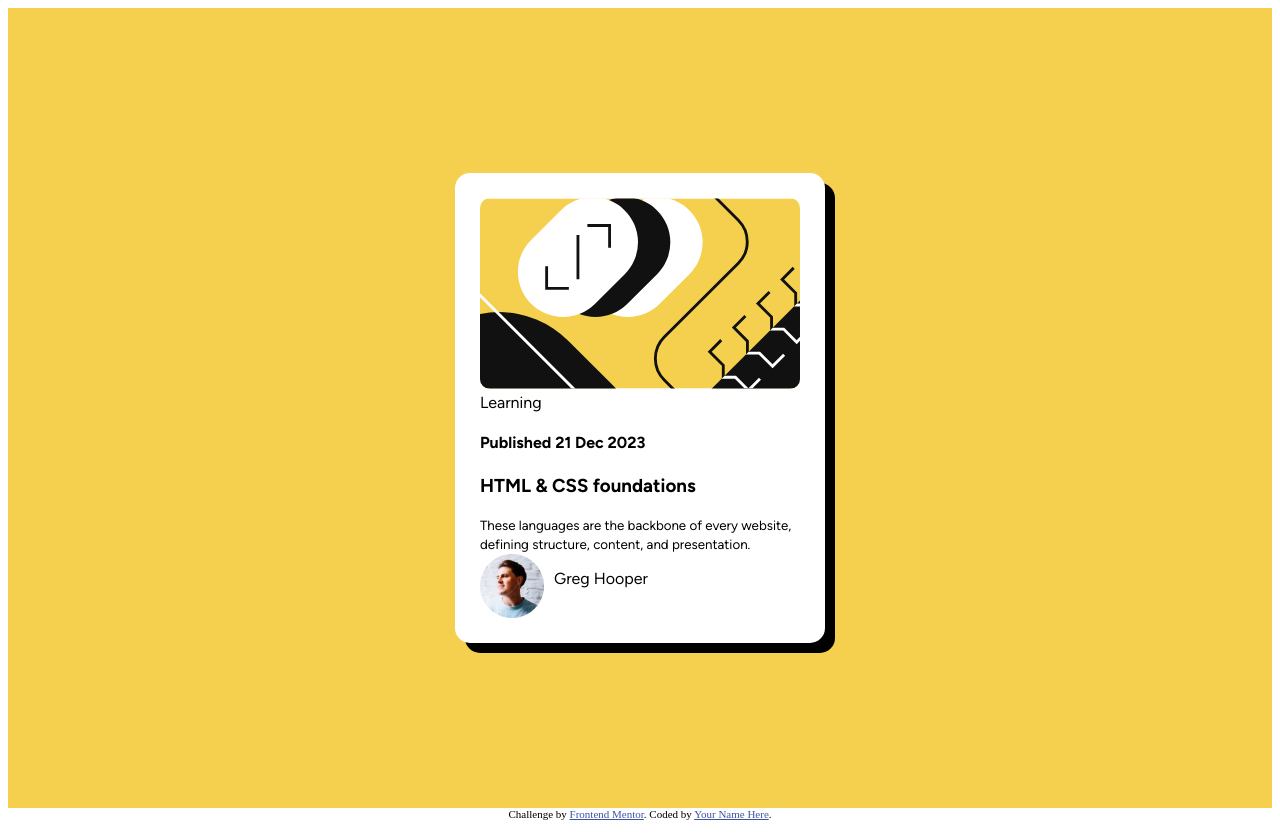
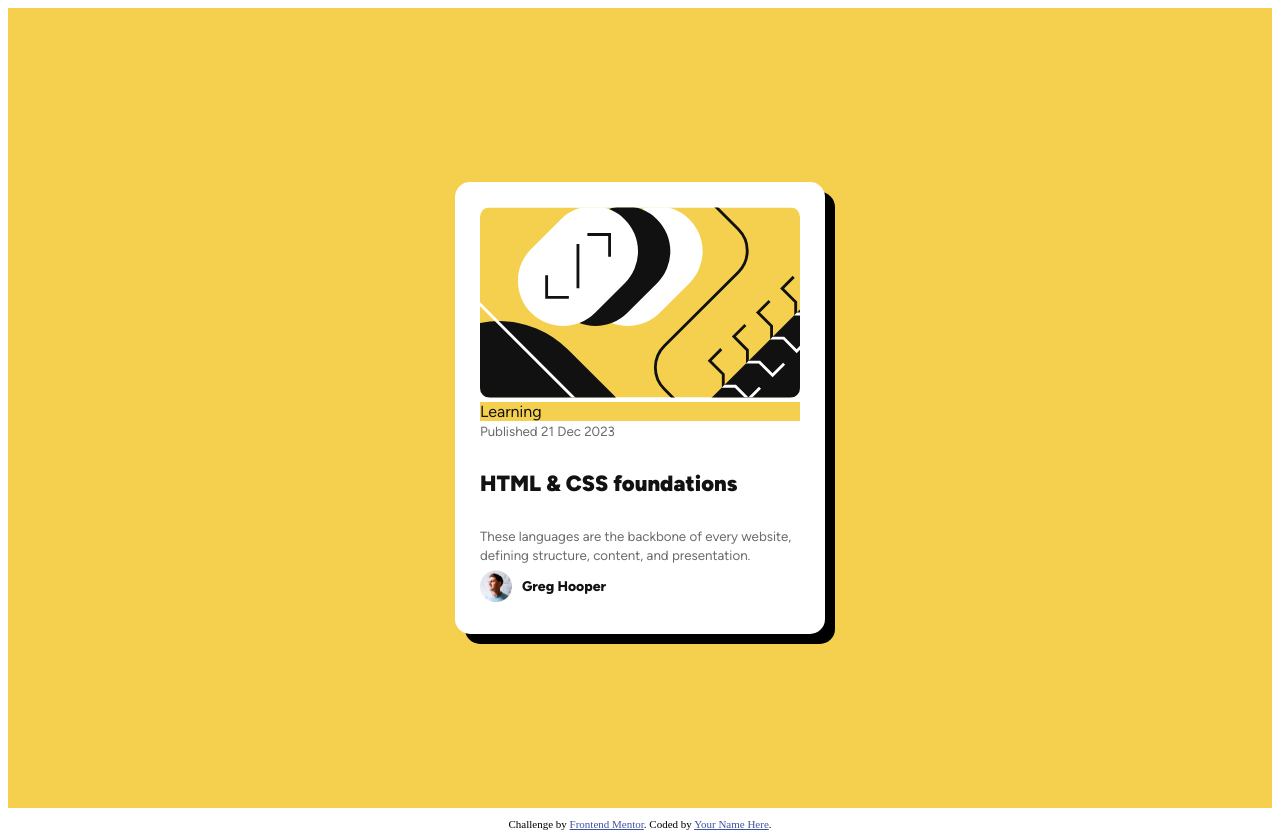
Before and after one commit to LankyLuke97/frontend-mentor.github.io, a plain HTML site: page blog-preview-card-main/index.html in a window 1280 px wide. Drawn offline with Linux system fonts and the light colour scheme.

Commit message:
Small improvements: category, byline
Main colour is now a variable that can be referenced throughout the file
to keep it aligned more easily. Probably could be done better for a few
others.

Byline is now formatted well.

Need to sort 'category' tag, sizing and spacing on rest of the text.

```diff
--- a/blog-preview-card-main/index.html
+++ b/blog-preview-card-main/index.html
@@ -21,10 +21,12 @@
             <div class="card">
                 <img src="./assets/images/illustration-article.svg" alt="Graphic with empty HTML tag and braces"/>
                 <div class="card-info">
-                    <span class="category">Learning</span>
-                    <h4>Published 21 Dec 2023</h4>
-                    <h3>HTML & CSS foundations</h3>
-                    <small>These languages are the backbone of every website, defining structure, content, and presentation.</small>
+                    <div class="category">Learning</div>
+                    <div>
+                        <small>Published 21 Dec 2023</small>
+                        <h4>HTML & CSS foundations</h4>
+                        <small>These languages are the backbone of every website, defining structure, content, and presentation.</small>
+                    </div>
                     <div class="byline">
                         <img src="./assets/images/image-avatar.webp" alt="Image of Greg Hooper"/>
                         <p>Greg Hooper</p>
--- a/blog-preview-card-main/styles/index.css
+++ b/blog-preview-card-main/styles/index.css
@@ -5,15 +5,20 @@
         url("../assets/fonts/Figtree-Italic-VariableFont_wght.ttf");
 }
 
+:root {
+    --main-colour: hsl(47, 88%, 63%);
+}
+
 .container {
-    background-color: hsl(47, 88%, 63%);
+    background-color: var(--main-colour);
     display: flex;
     align-items: center;
     justify-content: center;
     font-family: "Figtree";
-    text-color: hsl(0, 0%, 7%);
+    color: hsl(0, 0%, 7%);
     min-height: 100vh;
     width: 100%;
+    margin-bottom: 10px;
 }
 
 .card {
@@ -21,7 +26,21 @@
     padding: 25px;
     border-radius: 15px;
     box-shadow: 10px 10px 0px rgba(0,0,0,1);
+    min-width: 320px;
     width: 320px;
+}
+
+.category {
+    background-color: var(--main-colour);
+}
+
+.card h4 {
+    font-weight: 900;
+    font-size: 22px;
+}
+
+.card small {
+    color: hsl(0, 0%, 42%)
 }
 
 .card > img {
@@ -31,8 +50,15 @@
 }
 
 
-
 .byline {
     display: flex;
     gap: 10px;
+    align-items: center;
+    font-weight: 800;
+    font-size: 14px;
 }
+
+.byline > img {
+    width: 32px;
+    height: 32px;
+}
```
